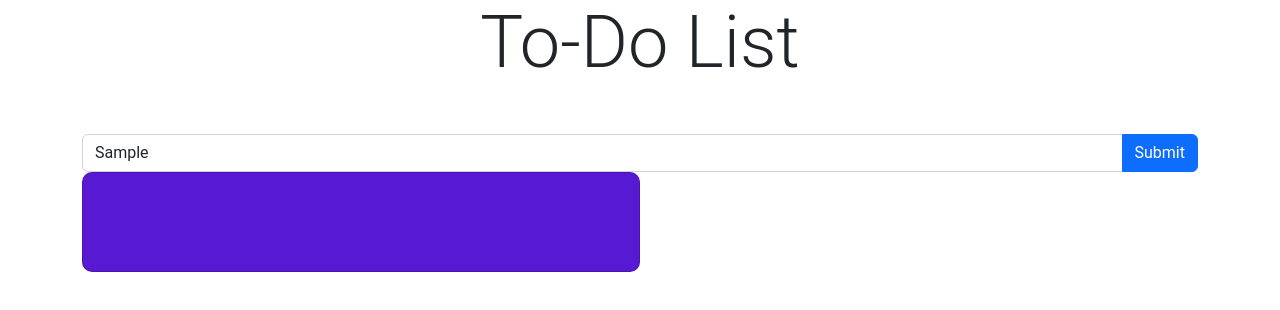
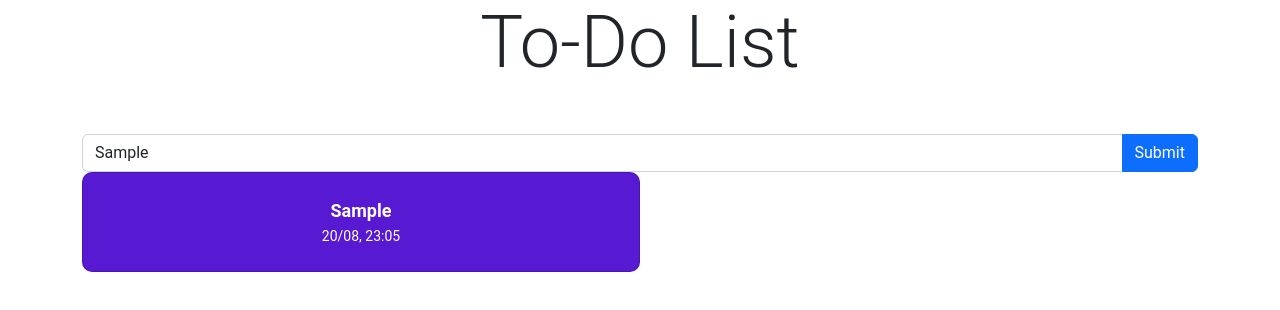
Before and after one commit to Luisotee/ToDoList-NextJS, a Next.js app: page / in a window 1280 px wide. Both pictures are taken after typing "Sample" into the empty fields and a click on the button "Submit". Shown: the top 310 px of the page. Built offline with nearby package versions, Linux system fonts and the light colour scheme.

Commit message:
task wip

```diff
--- a/package.json
+++ b/package.json
@@ -12,7 +12,8 @@
     "bootstrap": "^5.2.0",
     "next": "12.2.5",
     "react": "18.2.0",
-    "react-dom": "18.2.0"
+    "react-dom": "18.2.0",
+    "uuid": "^8.3.2"
   },
   "devDependencies": {
     "eslint": "8.22.0",
--- a/src/components/card.js
+++ b/src/components/card.js
@@ -1,8 +1,9 @@
 export default function Card(props) {
-    console.log("oi"+props.todo)
+    console.log(props)
     return (
         <div className='card'>
             <strong>{props.todo}</strong>
+            <small>{props.time}</small>
         </div>
     )
 }
--- a/src/pages/index.js
+++ b/src/pages/index.js
@@ -1,36 +1,44 @@
 import React, { useState } from "react"
 import "../components/card"
 import Card from "../components/card"
+import { v4 as uuidv4 } from 'uuid'
 
 export default function Home() {
-  const [task, setTask] = useState([])
+  const [task, setTask] = useState({})
   const [tasks, setTasks] = useState([])
 
   function handleAddTask(e) {
     e.preventDefault()
     let newTask = {
-      id: 0,
-      todo: e.target.value
+      id: uuidv4(),
+      todo: e.target.inputTodo.value,
+      time: new Date().toLocaleTimeString("pt-br", {
+        day: '2-digit',
+        month: '2-digit',
+        hour: '2-digit',
+        minute: '2-digit'
+      })
     }
     setTask(newTask)
 
-    setTasks(prevState => [...prevState, task])
+    setTasks(prevState => [...prevState, newTask])
   }
 
   return (
     <div className="container">
       <header className="display-2 text-center">To-Do List</header>
-      <form className="input-group mt-5" onSubmit={e => handleAddTask(e)}>
-        <input type="text" className="form-control" placeholder="Type task"></input>
-        <button type="submit" className="btn btn-primary" >Submit</button>
+      <form className="input-group mt-5" onSubmit={handleAddTask}>
+        <input type="text" className="form-control" placeholder="Type task" name="inputTodo"></input>
+        <button type="submit" className="btn btn-primary">Submit</button>
       </form>
       <div>
-        {console.log(task)}
+        {console.log(task.id) }
         {
           tasks.map(task =>
             <Card
               key={task.id}
-              todo={task.todo} />
+              todo={task.todo}
+              time={task.time} />
           )}
       </div>
     </div>
```
Also changed, not shown: 1 other file (tests, documents, lock files or other folders).
